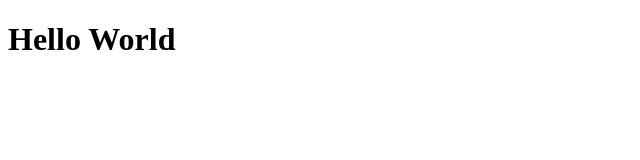
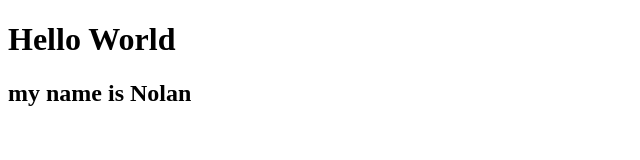
Before and after one commit to nolanmurray1/nolanmurray1.github.io, a plain HTML site: page index.html in a window 1280 px wide. Shown: the whole page, without its empty margins (0-640 px from the left). Drawn offline with Linux system fonts and the light colour scheme.

Commit message:
Added h2

```diff
--- a/index.html
+++ b/index.html
@@ -6,5 +6,6 @@
 </head>
 <body>
 	<h1>Hello World</h1>
+	<h2>my name is Nolan</h2>
 </body>
 </html>
```
